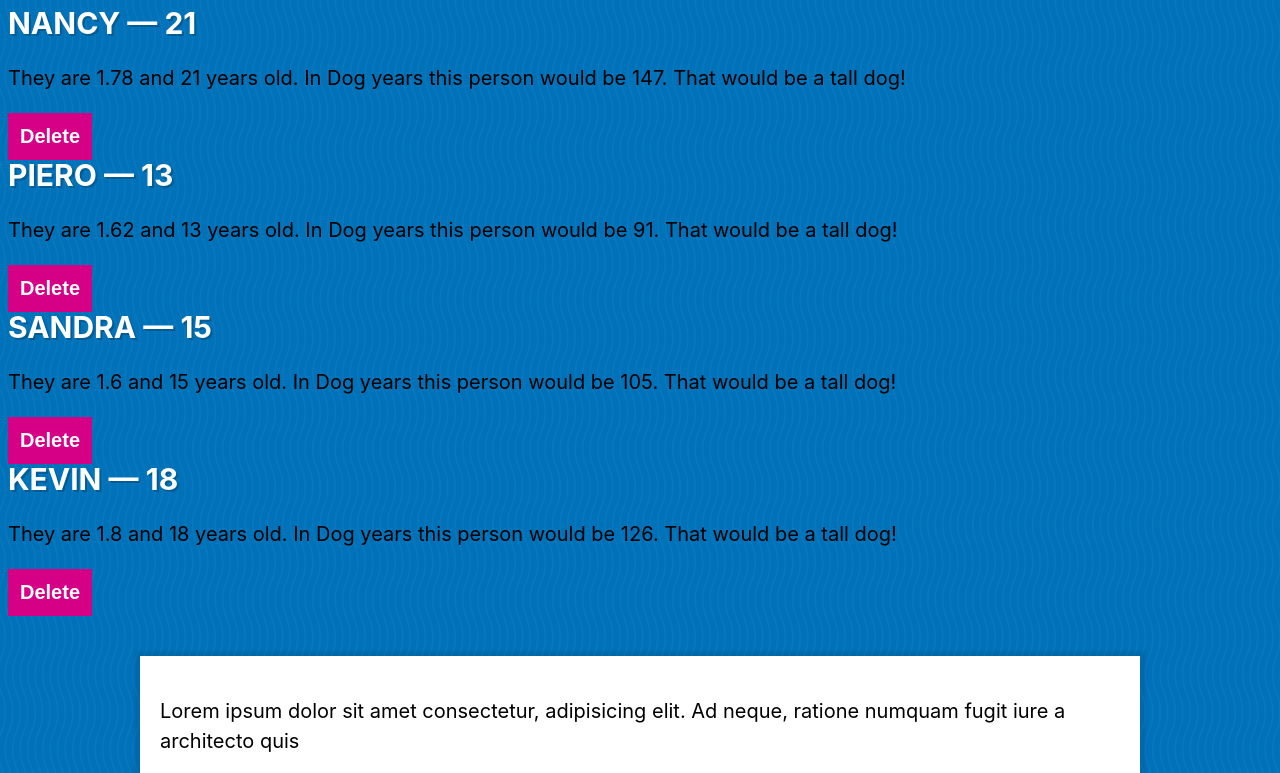
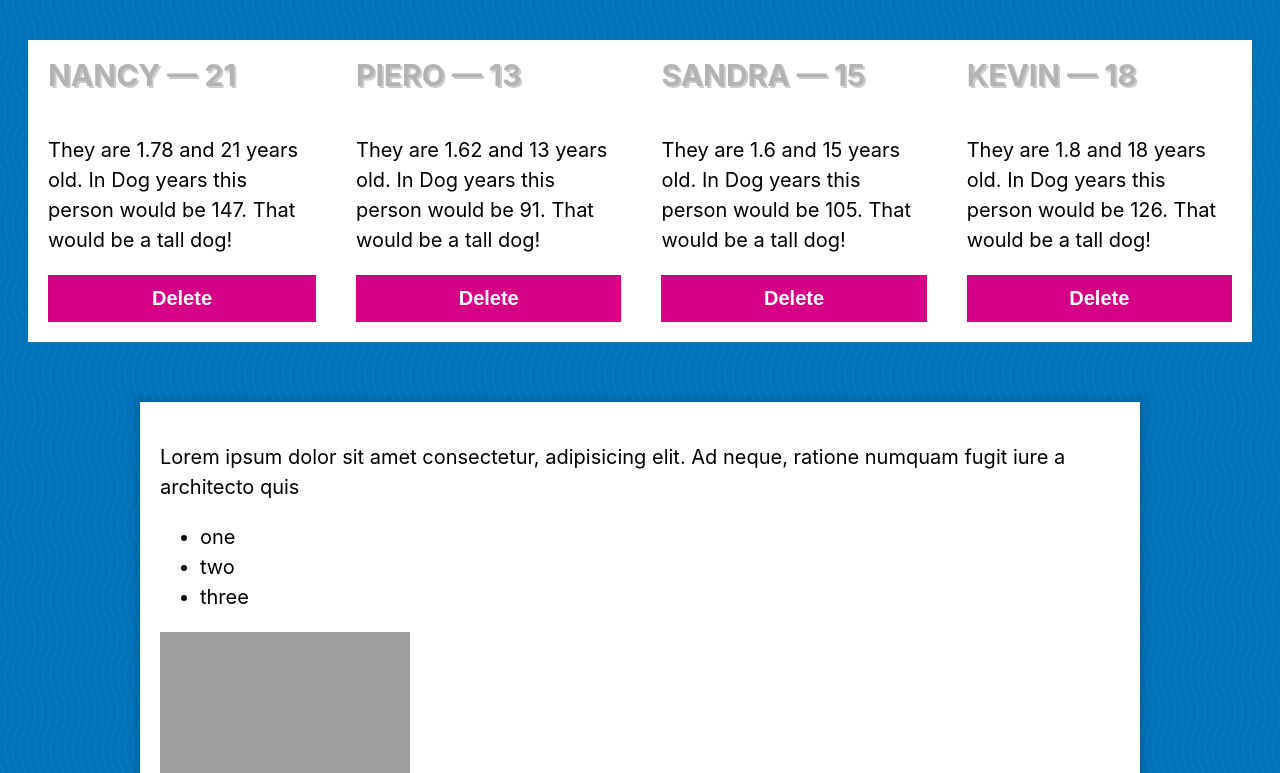
Before and after one commit to Fran2304/nerdery-program-2021, a website: page module-1/beginner-javascript/dom-cardio/DOM-Cardio.html in a window 1280 px wide. Shown: the top 773 px of the page. Drawn offline with Linux system fonts and the light colour scheme; grey boxes are pictures that could not be loaded.

Commit message:
Dom-cardio style

```diff
--- a/module-1/beginner-javascript/base.css
+++ b/module-1/beginner-javascript/base.css
@@ -52,6 +52,19 @@ td, th {
   background: white;
 }
 
+.cards{
+  margin: 2rem auto;
+  padding: 2rem;
+  display:flex
+}
+
+.playerCard{
+  background: white;
+  padding: 2rem;
+  display:flex;
+  align-content: center;
+  flex-direction: column;
+}
 .box, .wrapper {
   box-shadow: 0 0 3px 5px rgba(0,0,0,0.08653);
 }
@@ -101,6 +114,10 @@ h6 {
   line-height: 1;
   text-shadow: var(--text-shadow);
 }
+
+h2{
+  color: rgb(180, 179, 179);
+}
 .wrapper h1,
 .wrapper h2,
 .wrapper h3,
```
